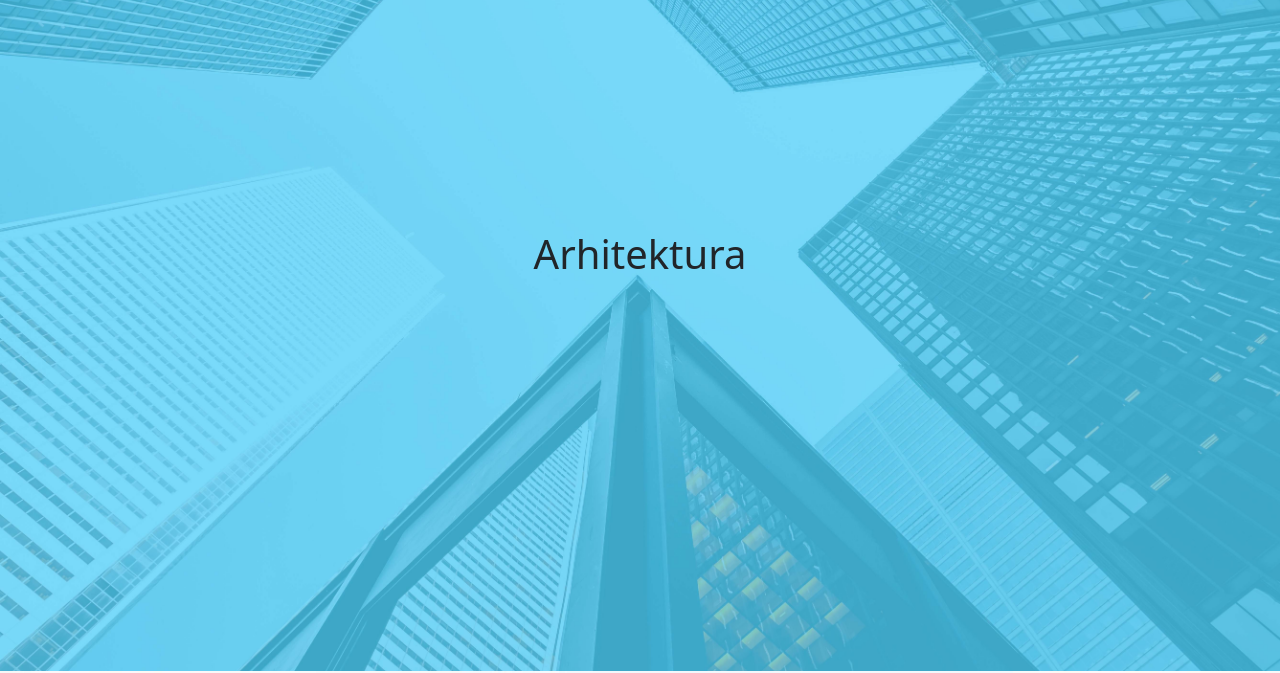
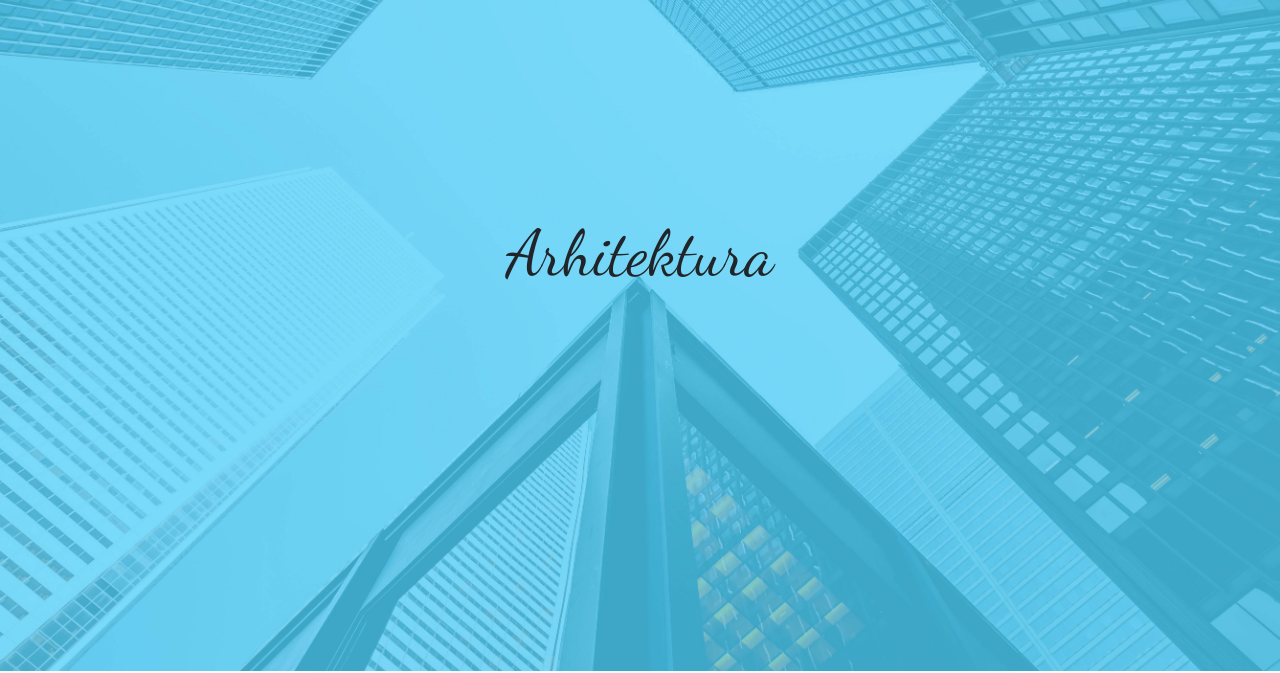
Before and after one commit to anidafakic/web-design-project, a plain HTML site: page index.html in a window 1280 px wide. Shown: the part 129-802 px from the top of the page. Drawn offline with nearby package versions, Linux system fonts and the light colour scheme.

Commit message:
font for title

```diff
--- a/css/styles.css
+++ b/css/styles.css
@@ -1,8 +1,21 @@
+/* Importovano sa google-a */
+@import url("https://fonts.googleapis.com/css2?family=Montserrat&display=swap");
+
+/* Importovano lokalno */
+@font-face {
+  font-family: "DancingScript";
+  src: url("./DancingScript-Regular.ttf");
+}
+
 /* 1rem = 16px */
 html {
   margin: 0;
   padding: 0;
   box-sizing: border-box; /* da content bude unutar granica boxa */
+}
+
+body {
+  font-family: "Montserrat", sans-serif !important;
 }
 
 .header {
@@ -45,6 +58,11 @@
   display: flex;
   align-items: center; /* u centru vertikalno */
   justify-content: center; /* u centru horizontalno */
+}
+
+.header-title {
+  font-family: "DancingScript";
+  font-size: 4rem;
 }
 
 .projects-wrapper {
```
Also changed, not shown: css/DancingScript-Regular.ttf (added).
